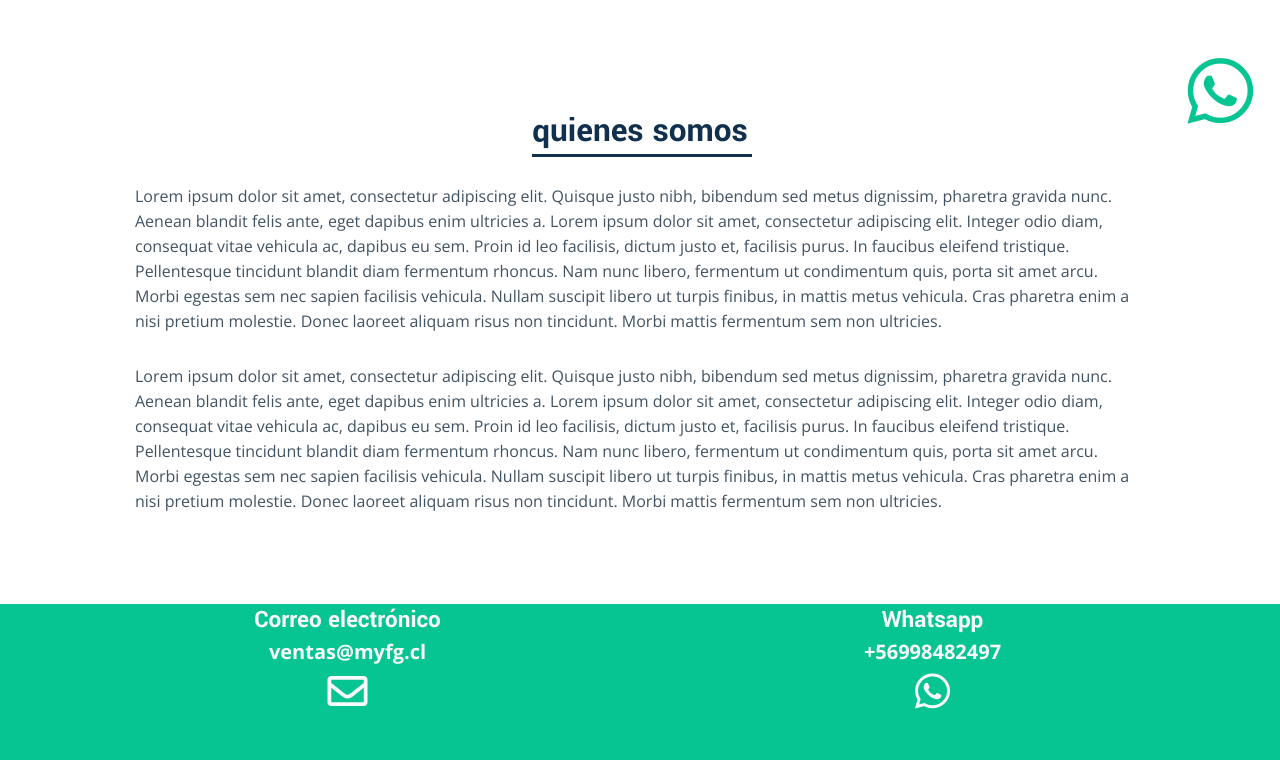
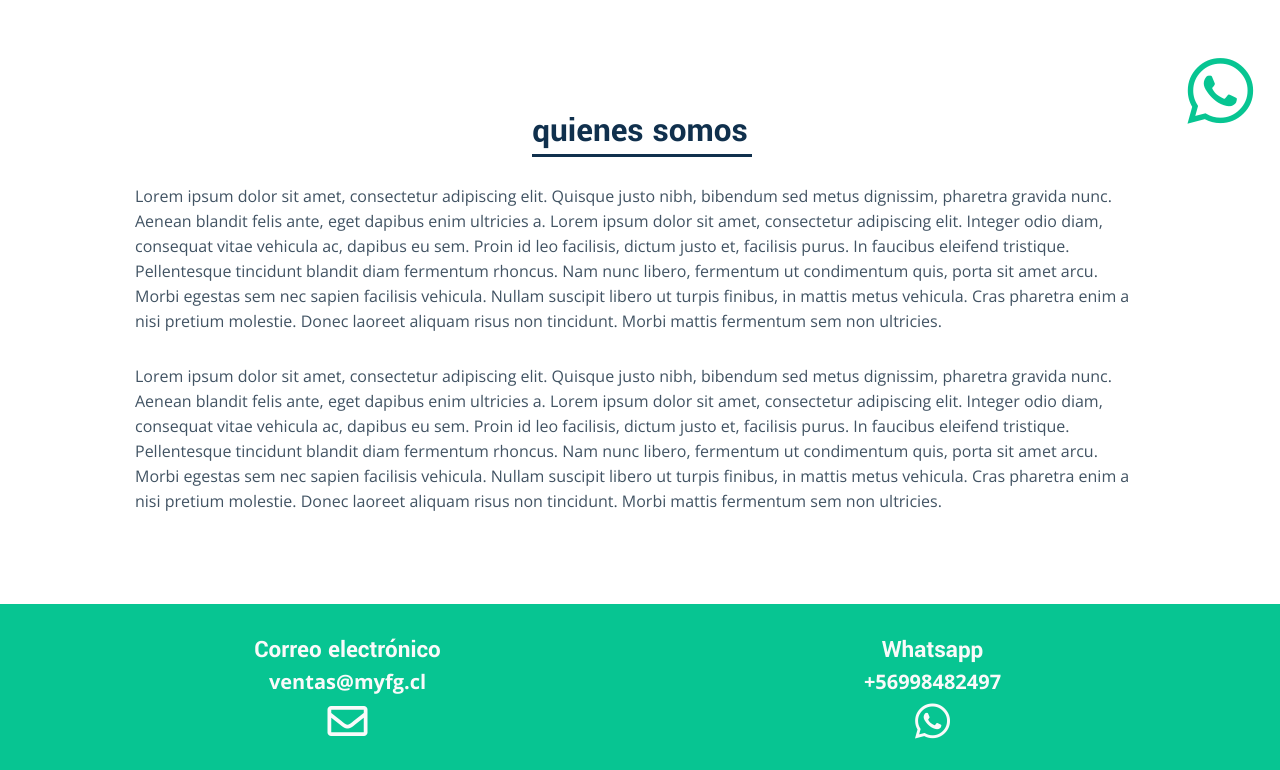
Before and after one commit to Newflaree/mf-group-spa, an Angular app: page /home in a window 1280 px wide. Shown: the part 645-1415 px from the top of the page. Built offline with nearby package versions, Linux system fonts and the light colour scheme.

Commit message:
Se corrigen estilos y se añaden los link de contacto

```diff
--- a/src/app/components/slideshow/slideshow.component.css
+++ b/src/app/components/slideshow/slideshow.component.css
@@ -1,4 +1,5 @@
 .slideshow {
+  max-width: 100%;
   z-index: 90;
 }
 
--- a/src/app/components/slideshow/slideshow.component.html
+++ b/src/app/components/slideshow/slideshow.component.html
@@ -11,9 +11,9 @@
           <div class="swiper-slide"
                *ngFor='let slide of slideImgs'
                [ngStyle]="{
-                'background-size': 'cover',
-                'background-position': 'center',
-                'background-image': 'url( '+slide.url+' )'
+                 'background-size': 'cover',
+                 'background-position': 'center',
+                 'background-image': 'url( '+slide.url+' )'
                }">
             <h1>{{ slide.name }}</h1>
           </div>
--- a/src/app/components/slideshow/slideshow.component.ts
+++ b/src/app/components/slideshow/slideshow.component.ts
@@ -29,6 +29,9 @@ export class SlideshowComponent implements OnInit, AfterViewInit {
   }
 
   ngOnInit(): void {
+    setInterval( () => {
+      this.onNext();
+    }, 7000 )
   }
 
   onPrev() {
@@ -37,6 +40,4 @@ export class SlideshowComponent implements OnInit, AfterViewInit {
 
   onNext() {
     this.swiper.slideNext();
-  }
-
-}
+  } }
--- a/src/app/components/wspp-btn/wspp-btn.component.css
+++ b/src/app/components/wspp-btn/wspp-btn.component.css
@@ -1,5 +1,3 @@
-.container {
-}
 .wspp-icon {
   position: fixed;
   bottom: 27px;
@@ -12,6 +10,7 @@
   color: var( --main-color );
   cursor: pointer;
   transition: all 0.3s ease;
+  z-index: 98;
 }
 
 .wspp-icon i:hover {
--- a/src/app/components/wspp-btn/wspp-btn.component.html
+++ b/src/app/components/wspp-btn/wspp-btn.component.html
@@ -1,3 +1,5 @@
   <div class='wspp-icon'>
-    <i class="fab fa-whatsapp"></i>
+    <a href="{{ urlWsp }}" target="_blank">
+     <i class="fab fa-whatsapp"></i>
+    </a>
   </div>
--- a/src/app/components/wspp-btn/wspp-btn.component.ts
+++ b/src/app/components/wspp-btn/wspp-btn.component.ts
@@ -6,6 +6,7 @@ import { Component, OnInit } from '@angular/core';
   styleUrls: ['./wspp-btn.component.css']
 })
 export class WsppBtnComponent implements OnInit {
+  public urlWsp: string = 'https://api.whatsapp.com/send?phone=56998482497'
 
   constructor() { }
 
--- a/src/app/shared/footer/footer.component.css
+++ b/src/app/shared/footer/footer.component.css
@@ -1,8 +1,8 @@
 footer {
   bottom: 0;
   background-color: var( --main-color );;
-  height: 156px;
   z-index: 99;
+  padding: 30px;
 }
 
 footer .container {
--- a/src/app/shared/footer/footer.component.html
+++ b/src/app/shared/footer/footer.component.html
@@ -5,7 +5,8 @@
         <div class='social-item {{ item.position }}'>
           <h3>{{ item.name }}</h3>
           <p>{{ item.value }}</p>
-          <i class='{{ item.icon }}'></i>
+          <a href="{{ item.href }}" target="_blank"><i class='{{ item.icon }}'></i></a>
+
         </div>
       </div>
     </div>
--- a/src/app/shared/footer/footer.component.ts
+++ b/src/app/shared/footer/footer.component.ts
@@ -11,13 +11,15 @@ export class FooterComponent implements OnInit {
       name: 'Correo electrónico',
       value: 'ventas@myfg.cl',
       icon: 'far fa-envelope',
-      position: 'left'
+      position: 'left',
+      href: 'mailto:ventas@myfg.cl'
     },
     {
       name: 'Whatsapp',
       value: '+56998482497',
       icon: 'fab fa-whatsapp',
-      position: 'right'
+      position: 'right',
+      href: 'https://api.whatsapp.com/send?phone=56998482497'
     },
   ]
 
--- a/src/app/shared/navbar/navbar.component.css
+++ b/src/app/shared/navbar/navbar.component.css
@@ -6,10 +6,10 @@ header {
   padding: 14px;
   position: absolute;
   left: 0;
-  z-index: 99;
   height: 193px;
   width: 100%;
   border-bottom: 4px solid var( --bold-color );
+  z-index: 99;
 }
 
 header .brand-name {
```
